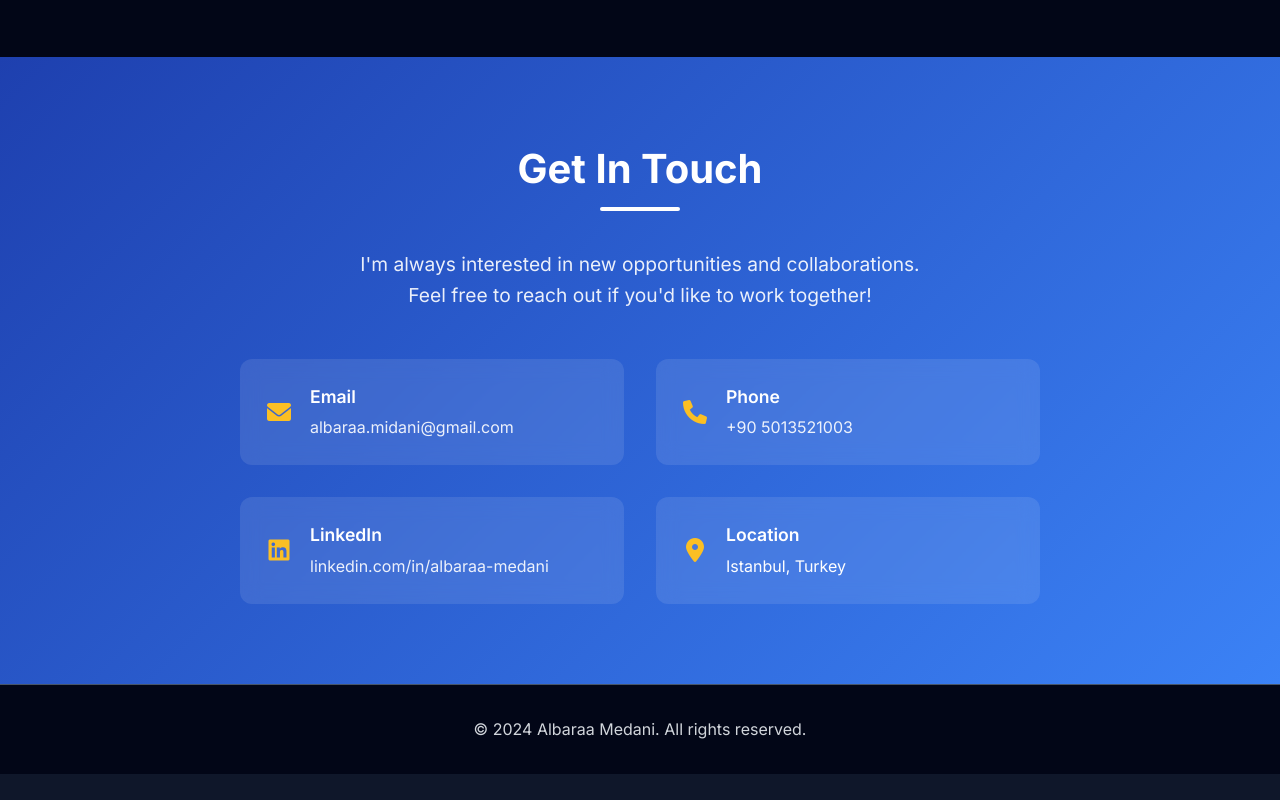
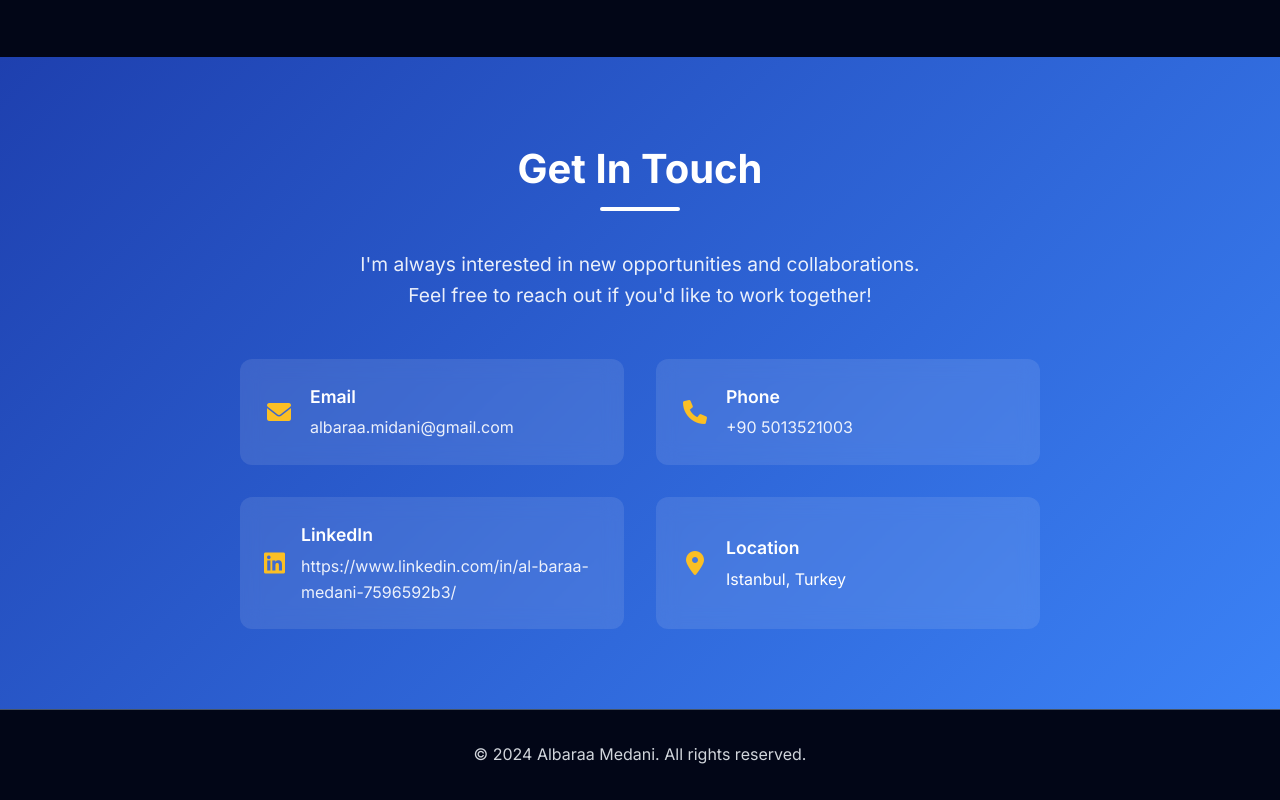
Before and after one commit to Almedani/Devsprout, a website: page index.html in a window 1280 px wide. Shown: the part 4078-4878 px from the top of the page. Before the commit the page ends 4852 px from the top, so only its background shows below. Drawn offline with Linux system fonts and the light colour scheme.

Commit message:
Update index.html

```diff
--- a/index.html
+++ b/index.html
@@ -63,7 +63,7 @@
                     <a href="mailto:albaraa.midani@gmail.com" class="social-link">
                         <i class="fas fa-envelope"></i>
                     </a>
-                    <a href="https://linkedin.com/in/albaraa-medani" class="social-link" target="_blank">
+                    <a href="https://www.linkedin.com/in/al-baraa-medani-7596592b3/" class="social-link" target="_blank">
                         <i class="fab fa-linkedin"></i>
                     </a>
                     <a href="tel:+905013521003" class="social-link">
@@ -290,7 +290,7 @@
                         <i class="fab fa-linkedin"></i>
                         <div>
                             <h4>LinkedIn</h4>
-                            <a href="https://linkedin.com/in/albaraa-medani" target="_blank">linkedin.com/in/albaraa-medani</a>
+                            <a href="https://www.linkedin.com/in/al-baraa-medani-7596592b3/" target="_blank">https://www.linkedin.com/in/al-baraa-medani-7596592b3/</a>
                         </div>
                     </div>
                     <div class="contact-item">
```
